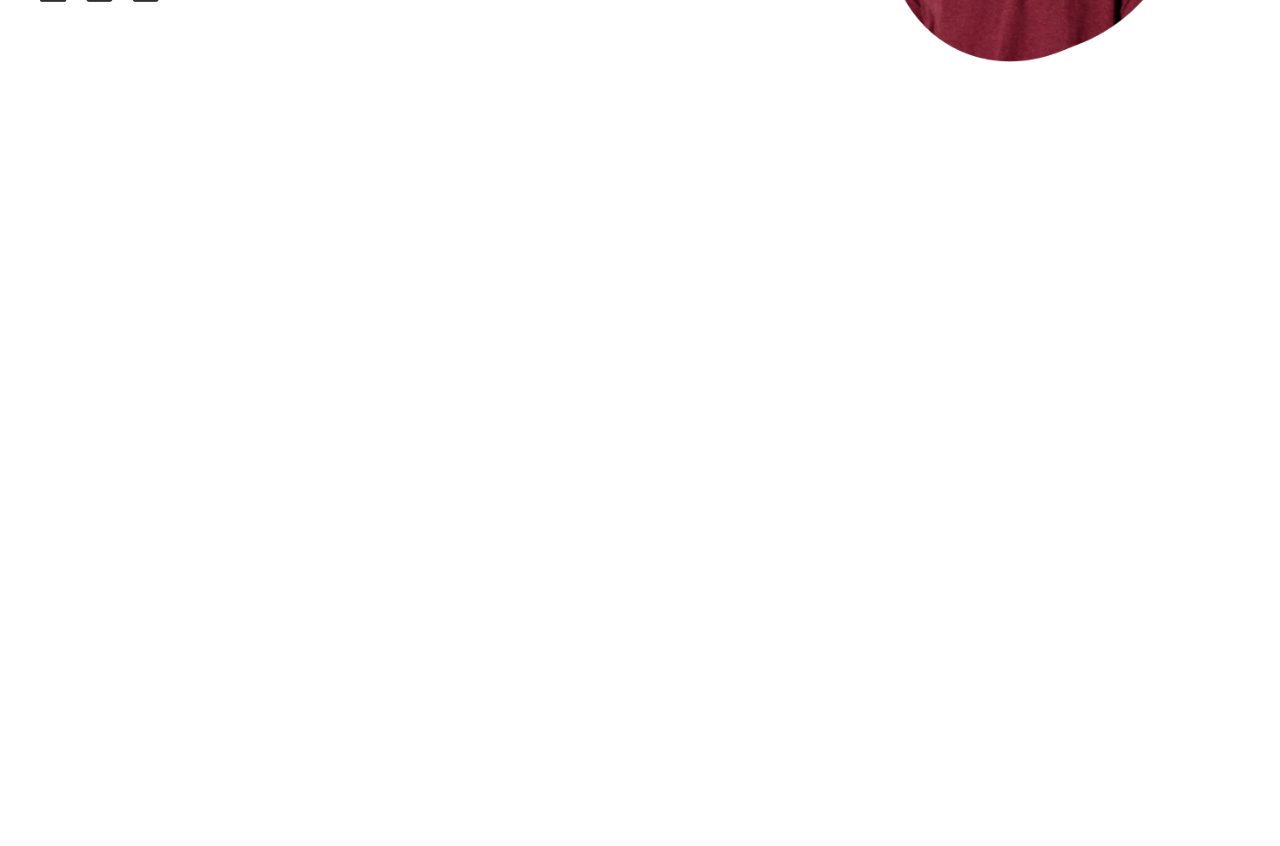
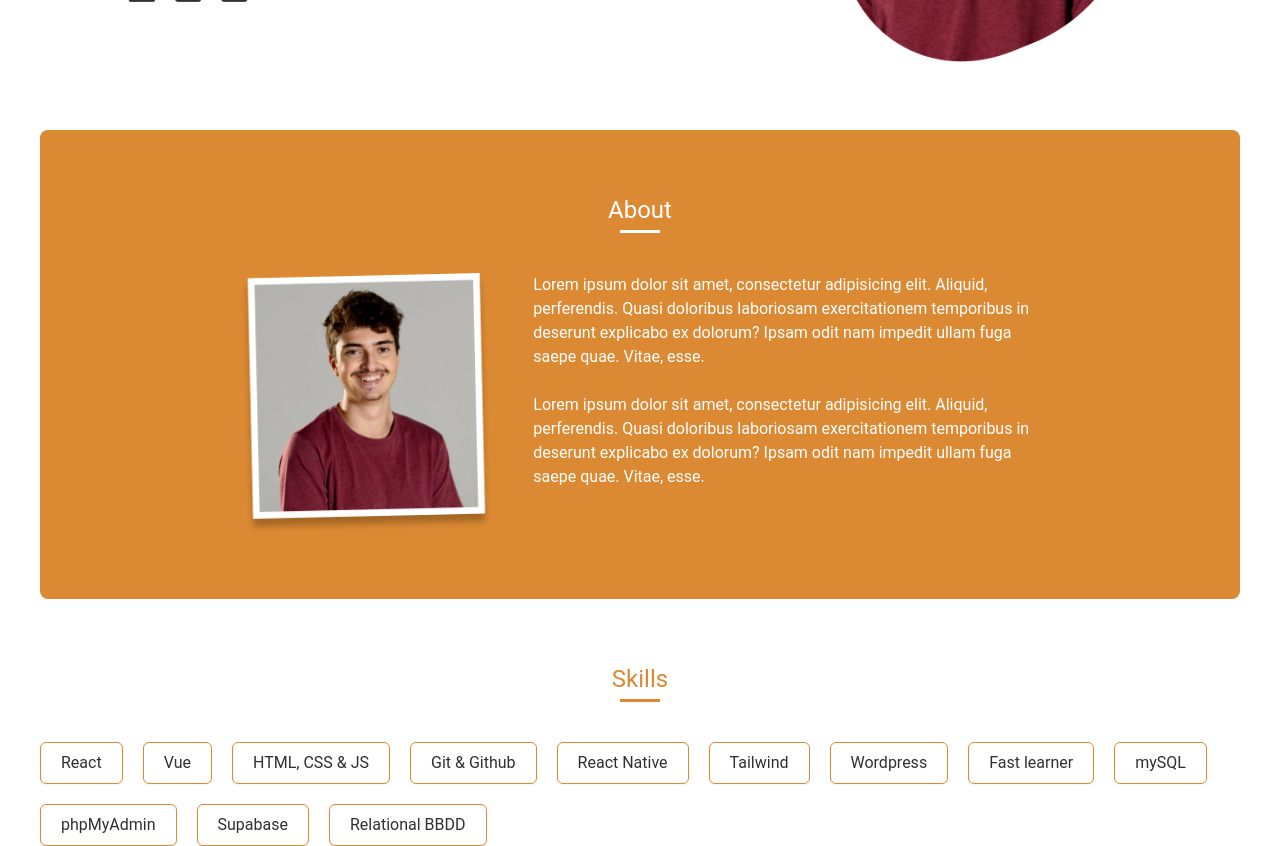
Before and after one commit to nvalero13/personal-webpage, a Vue app: page / in a window 1280 px wide. Shown: the part 520-1366 px from the top of the page. Before the commit the page ends 800 px from the top, so only its background shows below. Built offline with nearby package versions, Linux system fonts and the light colour scheme.

Commit message:
add about and skills

```diff
--- a/src/App.vue
+++ b/src/App.vue
@@ -3,12 +3,16 @@
   <div>
     <Nav/>
     <Header/>
+    <About/>
+    <Skills />
   </div>
 </template>
 
 <script setup>
 import Nav from './components/Nav.vue';
 import Header from './components/Header.vue';
+import About from './components/About.vue'
+import Skills from './components/Skills.vue';
 </script>
 
 <style scoped>
--- /dev/null
+++ b/src/components/About.vue
@@ -0,0 +1,32 @@
+<template>
+    <div class="bg-main w-[1200px] rounded-lg m-auto flex flex-col items-center">
+
+        <div class="mt-16 text-white text-2xl flex flex-col items-center">
+            <h2>About</h2>
+            <hr class="mt-1 w-10 border-b-2 border-white"/>
+        </div>
+
+        <div class="flex gap-10 w-8/12 mt-10 mb-16">
+            <div class="w-4/12">
+                <img src="../assets/portrait2.png" alt="">
+            </div>
+            <div class="w-8/12">
+                <p class="text-white">Lorem ipsum dolor sit amet, consectetur adipisicing elit. Aliquid, perferendis.
+                Quasi doloribus laboriosam exercitationem temporibus in deserunt explicabo ex dolorum?
+                Ipsam odit nam impedit ullam fuga saepe quae. Vitae, esse. <br/><br/>
+                Lorem ipsum dolor sit amet, consectetur adipisicing elit. Aliquid, perferendis.
+                Quasi doloribus laboriosam exercitationem temporibus in deserunt explicabo ex dolorum?
+                Ipsam odit nam impedit ullam fuga saepe quae. Vitae, esse.</p>
+            </div>
+        </div>
+
+    </div>
+</template>
+
+<script setup>
+
+</script>
+
+<style scoped>
+
+</style>
--- a/src/components/Header.vue
+++ b/src/components/Header.vue
@@ -1,5 +1,5 @@
 <template>
-    <div class="w-[1200px] h-[400px] pt-32 m-auto flex justify-between">
+    <div class="w-[1200px] h-[650px] pt-32 pl-10 m-auto flex justify-around">
 
         <div id="left" class="flex flex-col justify-between h-[400px]">
             <div class="mt-16">
--- a/src/components/Nav.vue
+++ b/src/components/Nav.vue
@@ -1,5 +1,5 @@
 <template>
-    <div class="w-full border-b-2 border-main bg-white bg-opacity-70 backdrop-blur-xl fixed">
+    <div class="w-full border-b-2 border-main bg-white bg-opacity-70 backdrop-blur-xl backdrop-brightness-125 fixed">
         <div class="m-auto w-[1200px] py-6 flex items-center justify-between text-dark text-lg">
             <h3 class="font-black">Nil Valero</h3>
             <nav class="flex gap-10 font-bold ">
@@ -12,7 +12,7 @@
 <script setup>
 import { ref } from 'vue';
 
-const navLinks = ref(["About","Skills","Work","Contact"])
+const navLinks = ref(["About","Skills","Work","Contact"]);
 </script>
 
 <style scoped>
--- /dev/null
+++ b/src/components/Skills.vue
@@ -0,0 +1,23 @@
+<template>
+    <div class="max-w-[1200px] m-auto flex flex-col items-center">
+        <div class="mt-16 text-main text-2xl flex flex-col items-center">
+            <h2>Skills</h2>
+            <hr class="mt-1 w-10 border-b-2 border-main" />
+        </div>
+
+        <div class="flex flex-wrap gap-5 mt-10">
+            <div v-for="skill in skills" class="py-2 px-5 border shadow-sm border-main rounded-md text-dark">{{ skill }}
+            </div>
+        </div>
+    </div>
+</template>
+
+<script setup>
+import { ref } from 'vue';
+
+const skills = ref(["React", "Vue", "HTML, CSS & JS", "Git & Github", "React Native", "Tailwind", "Wordpress", "Fast learner", "mySQL", "phpMyAdmin", "Supabase", "Relational BBDD"]);
+</script>
+
+<style scoped>
+
+</style>
```
Also changed, not shown: src/assets/portrait2.png (added).
